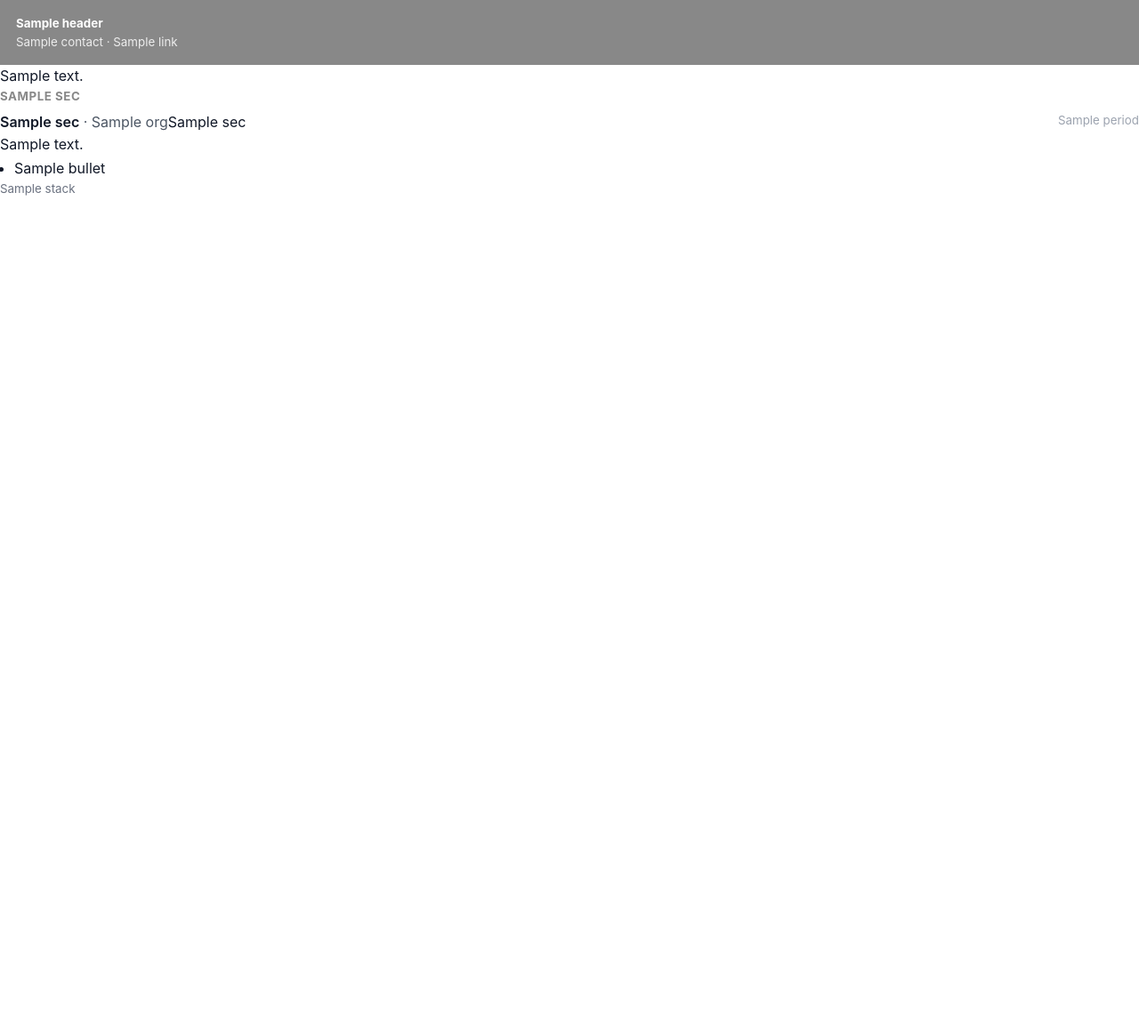
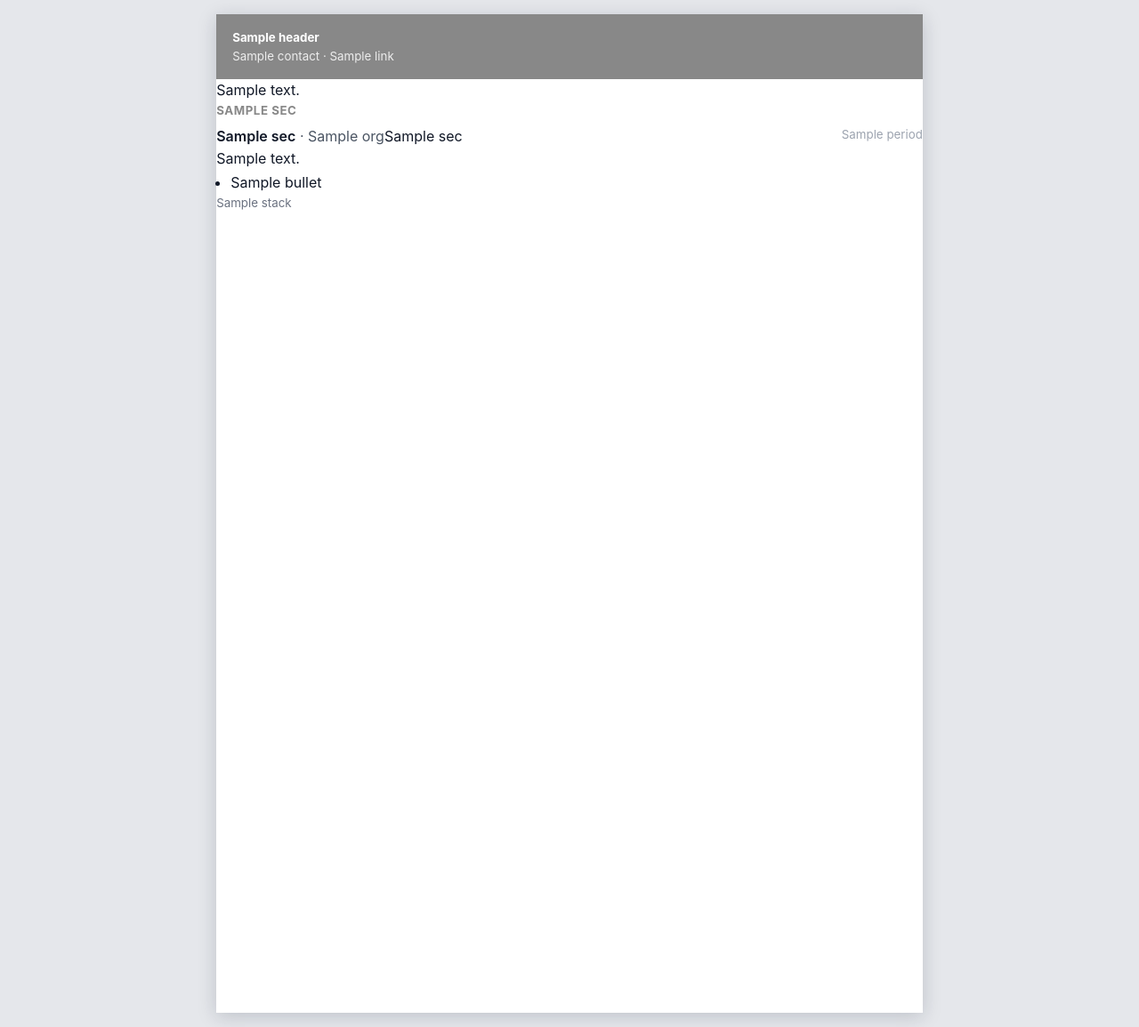
Before and after one commit to kimtaejin3/one-form, a Python web app: template apps/backend/app/resume/templates/modern.html in a window 1280 px wide. Shown: the whole page at 89% size. Before the commit the page ends 220 px from the top, so only its background shows below. Run offline with Jinja, Linux system fonts and the light colour scheme; the template is opened without the code that fills it: most values are stand-ins (such as "Sample title", 1, 10 or a date in 2020).

Commit message:
fix(resume): 미리보기를 A4 종이처럼 — 화면 전용 페이지 룩
@media screen에서 .page를 회색 캔버스 위 A4 흰 종이(여백·그림자)로
렌더. weasyprint(print)는 무시하고 @page를 써서 PDF 출력은 불변.

Co-Authored-By: Claude Opus 4.8 <noreply@anthropic.com>

```diff
--- a/apps/backend/app/resume/templates/modern.html
+++ b/apps/backend/app/resume/templates/modern.html
@@ -4,6 +4,21 @@
 <meta charset="utf-8">
 <style>
   @page { size: A4; margin: {{ margin }}; }
+  /* 화면 미리보기를 실제 PDF 종이처럼 — 회색 캔버스 위 A4 흰 종이.
+     weasyprint(print 미디어)는 이 블록을 무시하고 @page 여백을 쓰므로 PDF는 그대로. */
+  @media screen {
+    html { background: #e5e7eb; }
+    .page {
+      box-sizing: border-box;
+      width: 210mm;
+      max-width: 100%;
+      min-height: 297mm;
+      margin: 16px auto;
+      padding: {{ margin }};
+      background: #fff;
+      box-shadow: 0 4px 20px rgba(15, 30, 52, 0.18);
+    }
+  }
   body { font-family: "{{ style.font }}", -apple-system, "Apple SD Gothic Neo", sans-serif;
          font-size: {{ base_pt }}pt; color: #111827; line-height: 1.55; margin: 0; }
   header { background: {{ style.accent_color }}; color: #fff; padding: 16px 18px; margin: 0 0 {{ gap }}px; }
@@ -20,6 +35,7 @@
 </style>
 </head>
 <body>
+  <div class="page">
   <header>
     <h1>{{ doc.header.name }}</h1>
     <div class="contact">{{ doc.header.contact | join(' · ') }}{% for l in doc.header.links %} · {{ l.label }}{% endfor %}</div>
@@ -41,5 +57,6 @@
     {% endfor %}
   </section>
   {% endfor %}
+  </div>
 </body>
 </html>
--- a/apps/web/src/app/styles/index.css
+++ b/apps/web/src/app/styles/index.css
@@ -1354,7 +1354,8 @@
   width: 100%;
   border: 1px solid var(--of-border);
   border-radius: 10px;
-  background: #fff;
+  /* 미리보기 내부(iframe html)가 회색 캔버스 위 A4 종이를 그린다 — 배경을 맞춰 흰 테두리 깜빡임 방지 */
+  background: #e5e7eb;
 }
 .resume-template-list {
   display: flex;
```
Also changed, not shown: apps/backend/app/resume/templates/classic.html (+17 -0 lines).
